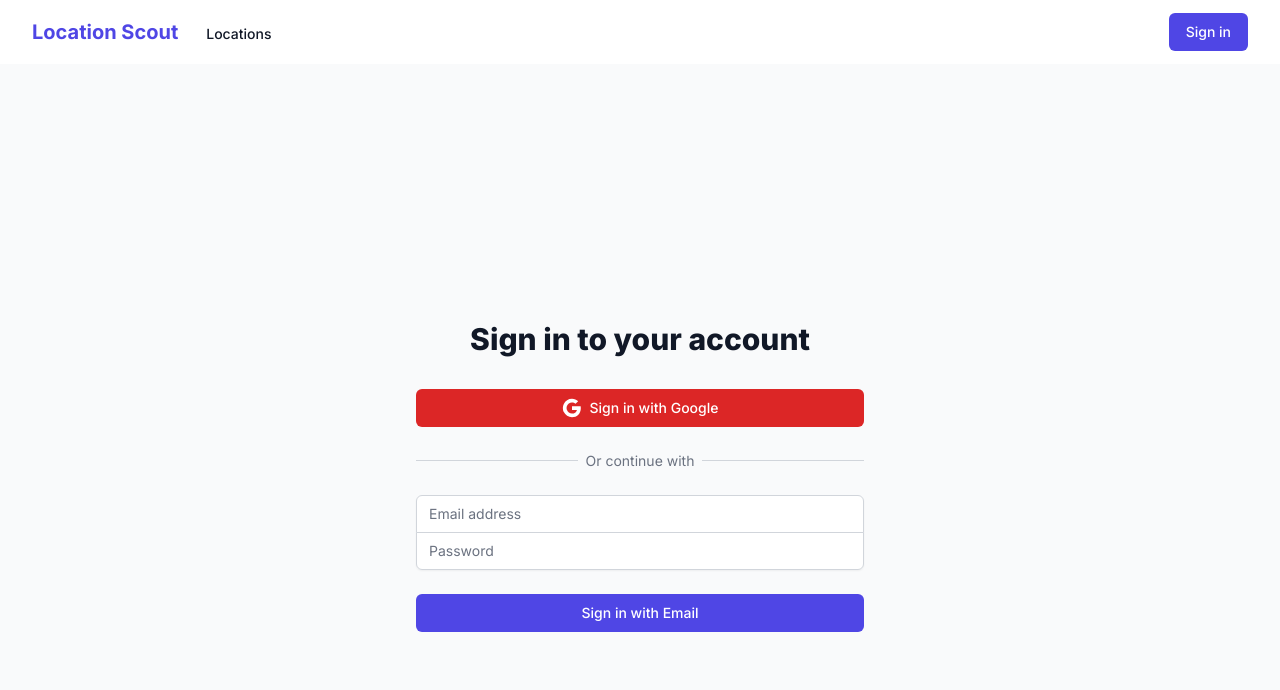
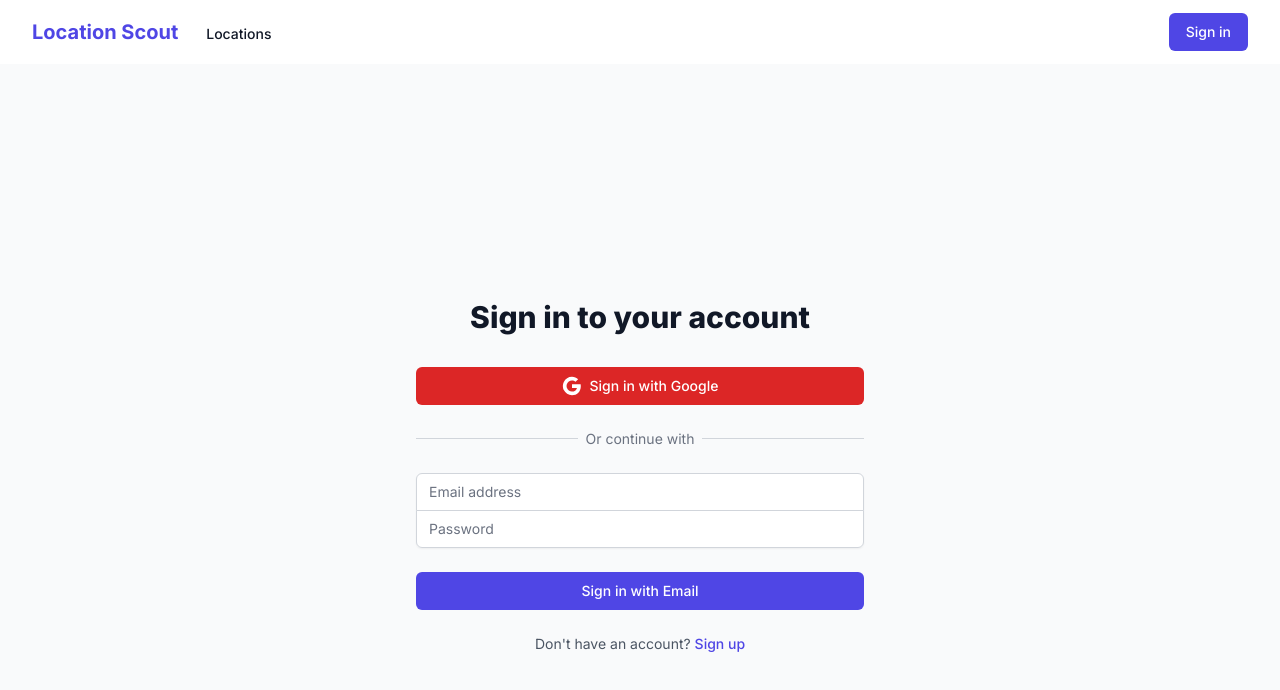
Before and after one commit to GerardShaughnessy/LocationScout, a Next.js app in the folder frontend/: page /auth/signin in a window 1280 px wide. Shown: the top 690 px of the page. Built offline with nearby package versions, Linux system fonts and the light colour scheme; no server answers.

Commit message:
Add sign-up link to sign-in page

```diff
--- a/frontend/app/auth/signin/page.tsx
+++ b/frontend/app/auth/signin/page.tsx
@@ -155,6 +155,15 @@
               </button>
             </div>
           </form>
+
+          <div className="text-center">
+            <p className="text-sm text-gray-600">
+              Don&apos;t have an account?{' '}
+              <a href="/auth/signup" className="font-medium text-indigo-600 hover:text-indigo-500">
+                Sign up
+              </a>
+            </p>
+          </div>
         </div>
       </div>
     </div>
```
